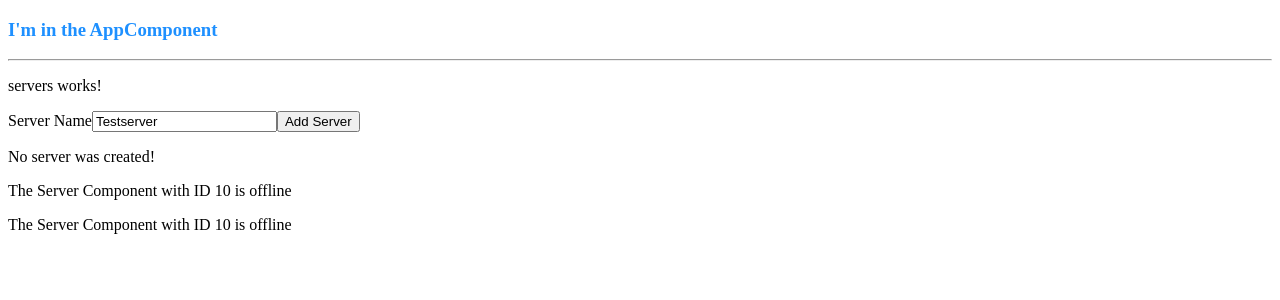
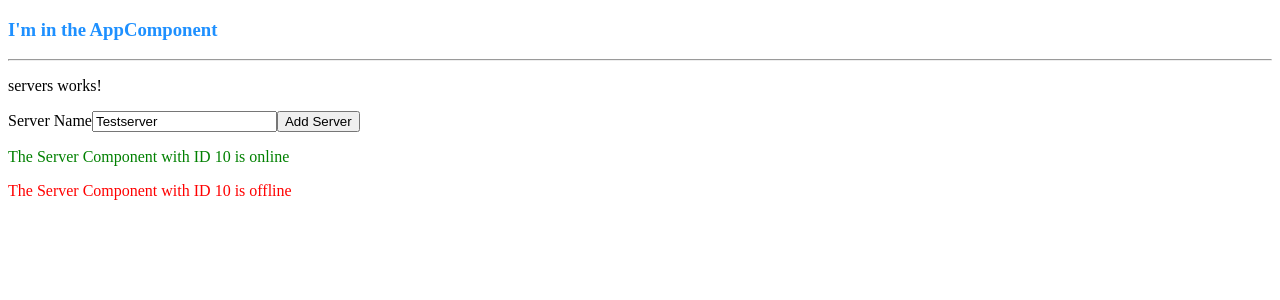
Before and after one commit to tugcebayri/AngularLecture-3, an Angular app: page / in a window 1280 px wide. Shown: the top 300 px of the page. Built offline with nearby package versions, Linux system fonts and the light colour scheme.

Commit message:
styling elements dynamically with ngClass

```diff
--- a/src/app/serve/server.component.html
+++ b/src/app/serve/server.component.html
@@ -1 +1 @@
-<p>{{ 'The Server' }} Component with ID {{serverId }} is {{ getServerStatus() }} </p>
+<p [ngStyle]="{color: getColor()}">{{ 'The Server' }} Component with ID {{serverId }} is {{ getServerStatus() }} </p>
--- a/src/app/serve/server.component.ts
+++ b/src/app/serve/server.component.ts
@@ -8,8 +8,16 @@ export class ServerComponent {
 		serverId: number = 10;
 		serverStatus: string = 'offline';
 
+		constructor() {
+			this.serverStatus = Math.random() > 0.5 ? 'online' : 'offline';
+		}
+
 		getServerStatus() {
 			return this.serverStatus;
 
 		}
-}
+
+		getColor() {
+			return this.serverStatus === 'online' ? 'green' : 'red';
+		}
+ }
--- a/src/app/servers/servers.component.html
+++ b/src/app/servers/servers.component.html
@@ -16,10 +16,7 @@
 <!-- <p> {{ serverCreationStatus }}</p> -->
 <!-- <p>string interpolation: {{allowNewServer}}</p> string interpolation
 <p [innerText]="allowNewServer"></p> Property binding -->
-<p *ngIf="serverCreated; else noServer">Server was created, server name is {{ serverName }}</p>
-<ng-template #noServer>
-    <p>No server was created!</p>
-</ng-template>
+<p *ngIf="serverCreated">Server was created, server name is {{ serverName }}</p>
 
 <app-server></app-server>
 <app-server></app-server>
```
